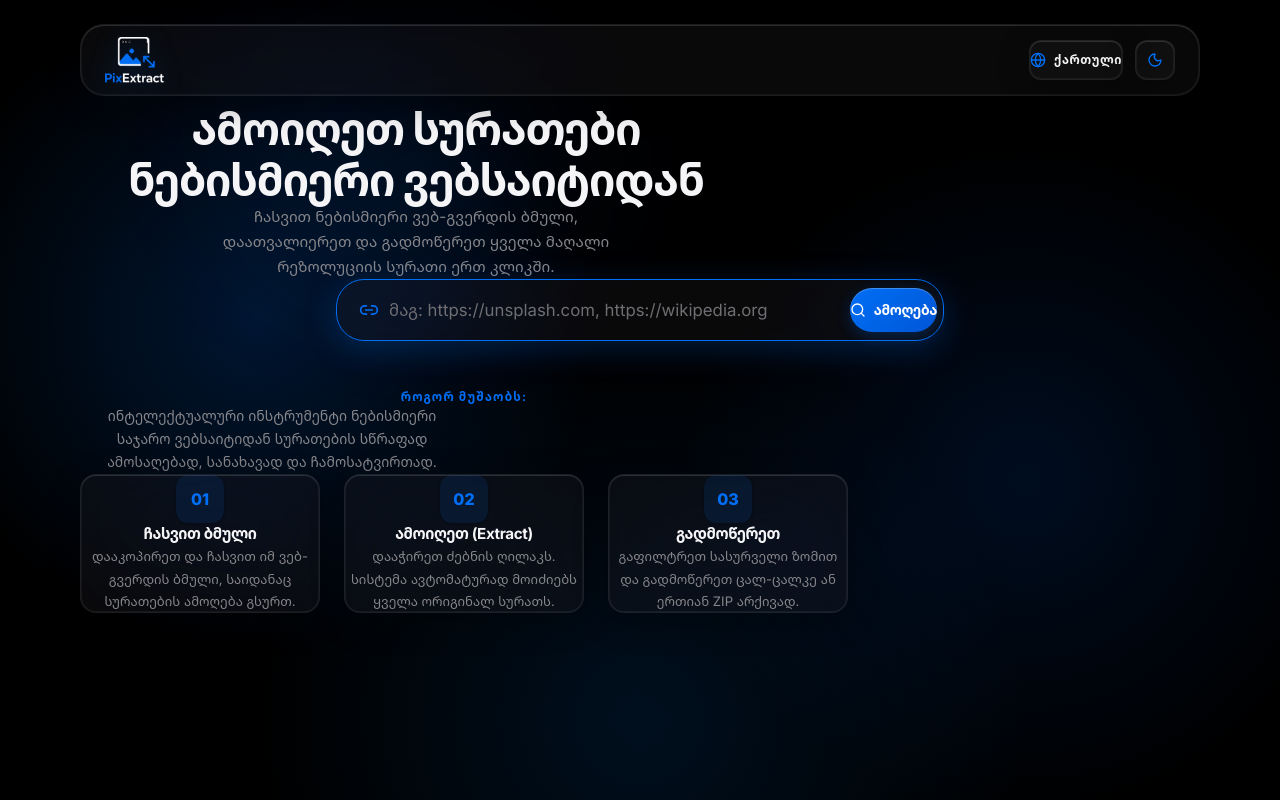
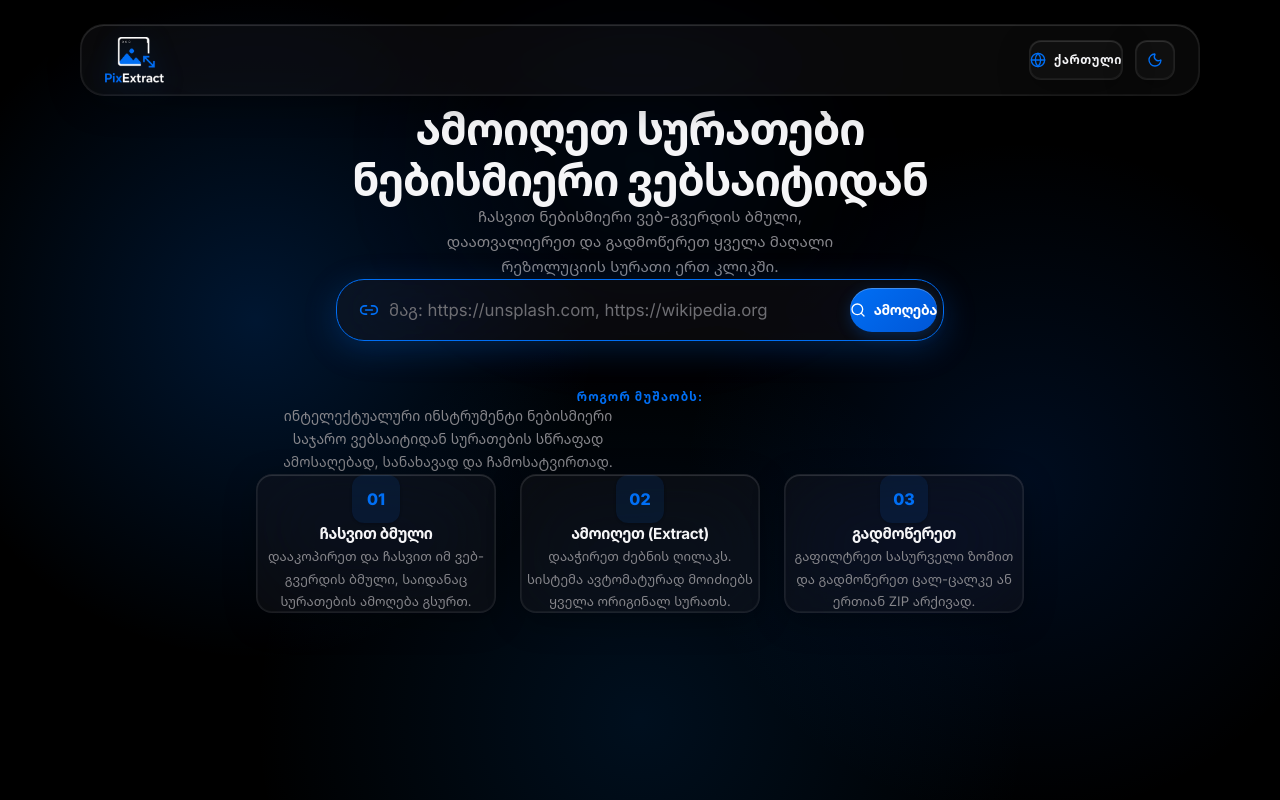
Before and after one commit to guramilomaia2-cmyk/image-scraper, a React (Vite) app in the folder frontend/: page /ka in a window 1280 px wide. Built offline with nearby package versions, Linux system fonts and the light colour scheme.

Commit message:
Center all content with flex column layout

```diff
--- a/frontend/src/App.jsx
+++ b/frontend/src/App.jsx
@@ -362,7 +362,7 @@ export default function App() {
   const showGrid = displayImages.length > 0;
 
   return (
-    <div style={{ position: 'relative', zIndex: 1, maxWidth: '1200px', margin: '0 auto', padding: '24px 40px 64px' }}>
+    <div style={{ position: 'relative', zIndex: 1, maxWidth: '1200px', margin: '0 auto', padding: '24px 40px 64px', display: 'flex', flexDirection: 'column', alignItems: 'center' }}>
       <Header />
 
       {/* Hero Section - Clean, bold, and modern */}
@@ -422,7 +422,7 @@ export default function App() {
 
       {/* Sticky Controls Wrapper */}
       {showControls && !isLoading && (
-        <div className="sticky z-40 transition-all duration-300" style={{ top: '177px' }}>
+        <div className="sticky z-40 transition-all duration-300 w-full" style={{ top: '177px' }}>
           <ControlsBar
             sortValue={sortValue}
             onSortChange={handleSortChange}
--- a/frontend/src/index.css
+++ b/frontend/src/index.css
@@ -194,6 +194,8 @@ input[type="range"] {
   padding: 12px 24px;
   margin: 0 0 8px;
   border-radius: 28px;
+  width: 100%;
+  align-self: stretch;
   background: var(--glass-bg);
   backdrop-filter: var(--glass-blur);
   -webkit-backdrop-filter: var(--glass-blur);
```
Also changed, not shown: 4 other files (tests, documents, lock files or other folders).
